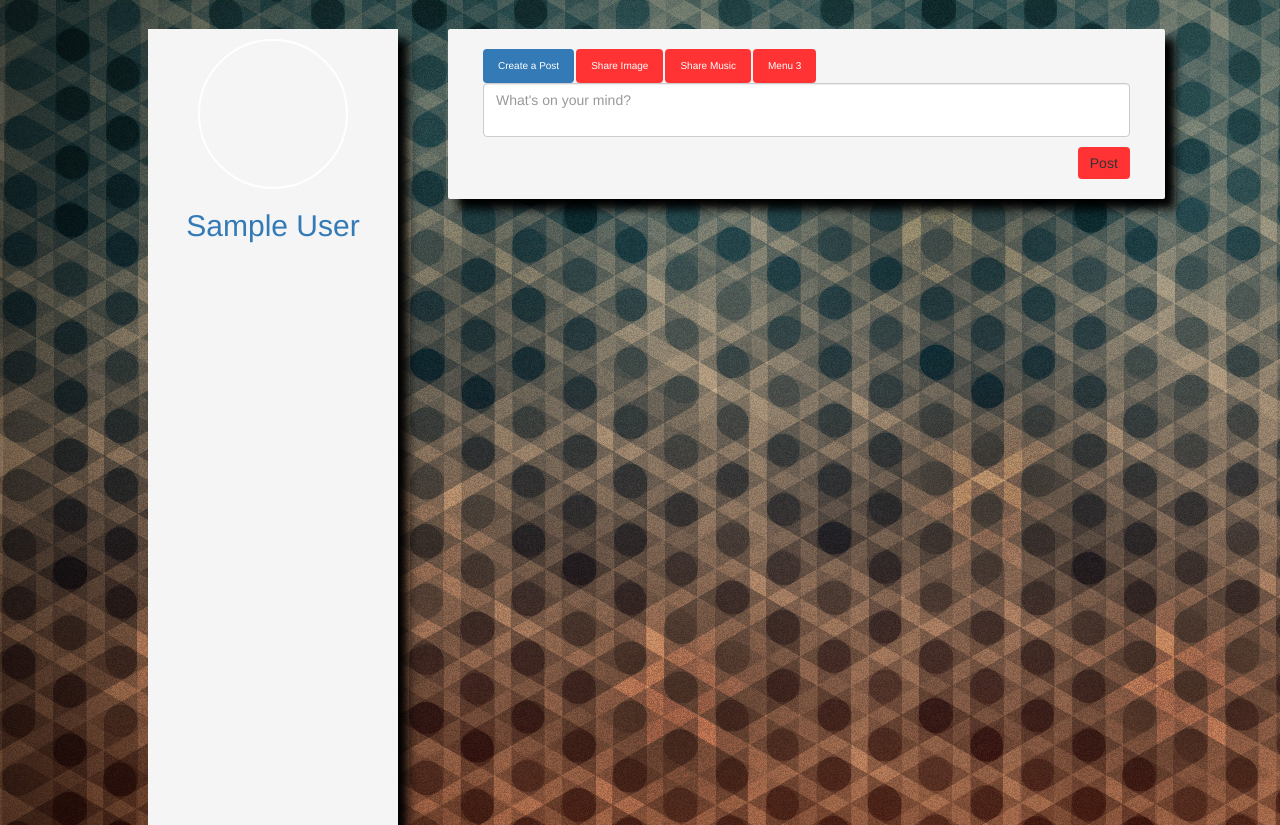
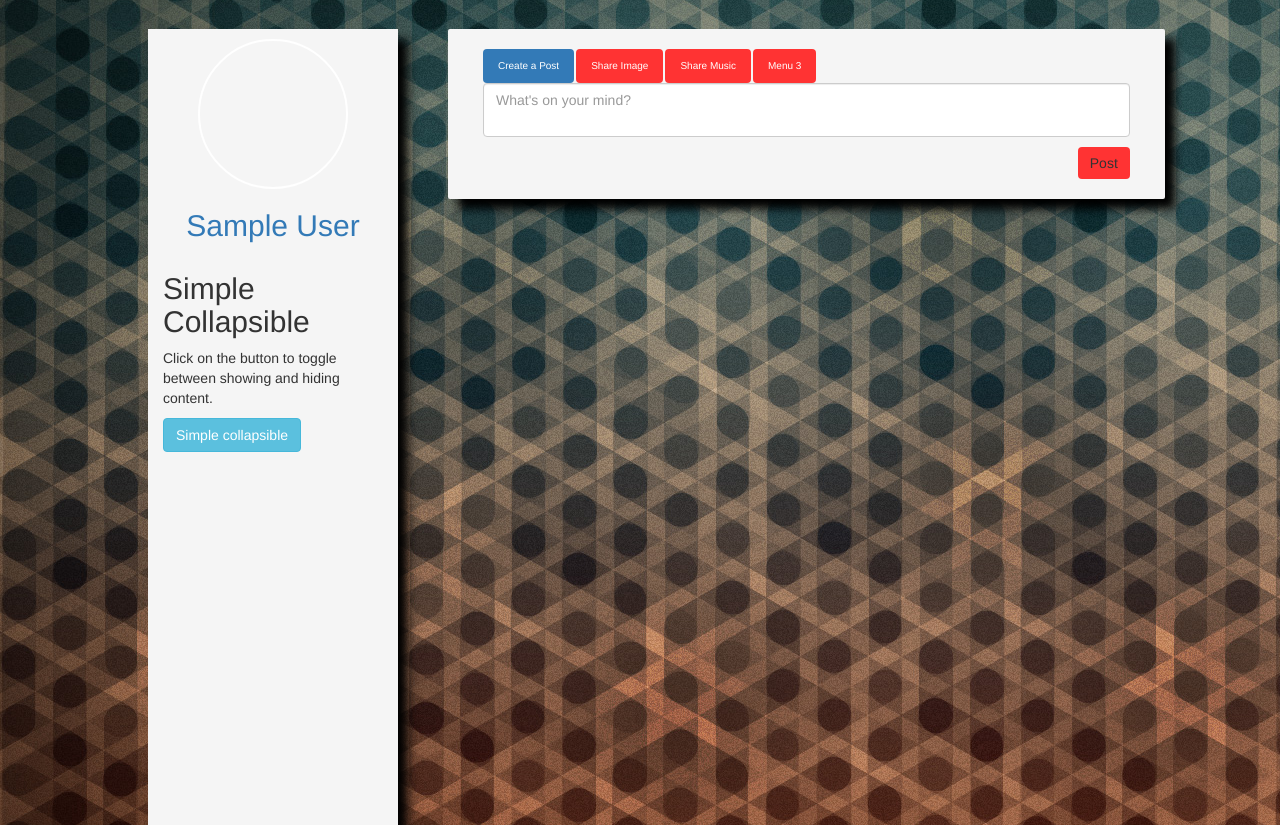
Before and after one commit to mjb0899/musicnme, a PHP site: page /home.php in a window 1280 px wide. Shown: the part 51-876 px from the top of the page. Run offline with PHP 8.4, Linux system fonts and the light colour scheme; the visitor is signed in with stand-in values (Sample User, id 1); data that the repository does not hold is empty; some libraries are stand-ins or nearby versions.

Commit message:
rating commit

```diff
--- a/home.php
+++ b/home.php
@@ -97,6 +97,16 @@ $artist=$_SESSION['artist'];
                     <a href="userprofile.php"><h2><?php echo $sess  ?></h2></a>
                 </div>
                 <div class="profile_data">
+                    <div class="container">
+                        <h2>Simple Collapsible</h2>
+                        <p>Click on the button to toggle between showing and hiding content.</p>
+                        <button type="button" class="btn btn-info" data-toggle="collapse" data-target="#demo">Simple collapsible</button>
+                        <div id="demo" class="collapse">
+                            Lorem ipsum dolor sit amet, consectetur adipisicing elit,
+                            sed do eiusmod tempor incididunt ut labore et dolore magna aliqua. Ut enim ad minim veniam,
+                            quis nostrud exercitation ullamco laboris nisi ut aliquip ex ea commodo consequat.
+                        </div>
+                    </div>
 
                 </div>
             </div>
```
